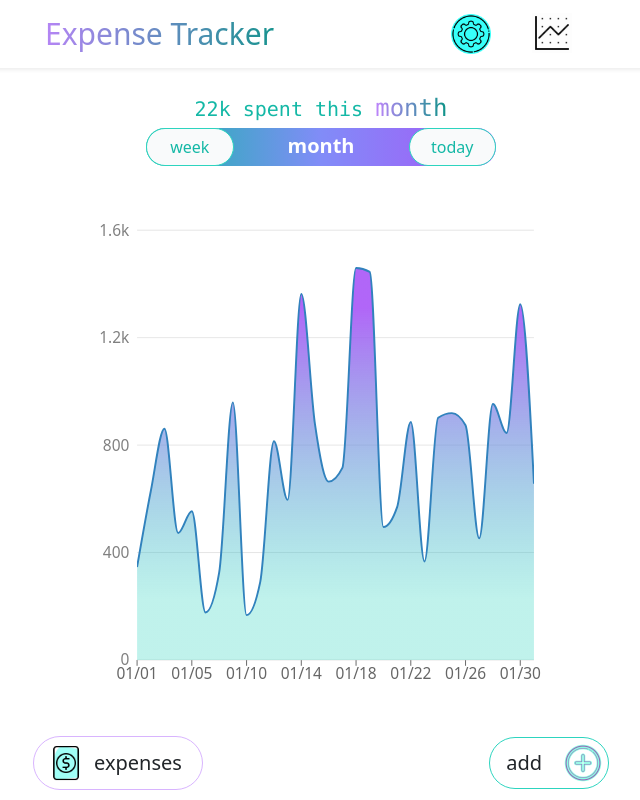
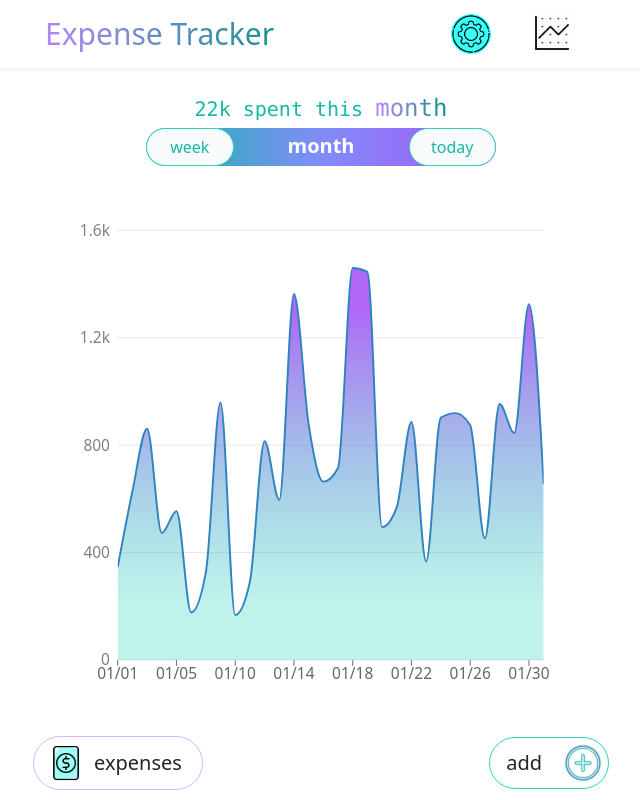
Before and after one commit to ahmadkhudai/next-tracker, a Next.js app: page /Home/HomePage in a window 1280 px wide. Shown: the whole page, without its empty margins (319-959 px from the left). Built offline with nearby package versions, Linux system fonts and the light colour scheme.

Commit message:
hid home stats for now

```diff
--- a/pages/Home/_components/CurrentVisual.tsx
+++ b/pages/Home/_components/CurrentVisual.tsx
@@ -49,11 +49,11 @@ export function CurrentVisual({expenses, nameOfX, nameOfY, dateFunction="date"}:
         <div className={"container flex flex-column flex-xl-row align-items-center  bg-white/10"}>
             {displayData.length > 1 &&
                 <div
-                    className="ak_max_600px bg-transparent border-0 container py-2 px-3 card my-4 flex justify-content-center align-items-center px-1 mx-1">
+                    className="ak_max_600px bg-transparent border-0 container py-2  card my-4 flex justify-content-center align-items-center px-1 mx-1">
 
 
-                    <ComposedChart className={"py-2 px-2 overflow-visible"} width={graphWidth} height={graphWidth}
-                                   data={displayData} margin={{top: 25, right: 30, left: 40, bottom: 1}}>
+                    <ComposedChart className={"py-2  overflow-visible"} width={graphWidth} height={graphWidth}
+                                   data={displayData} margin={{top: 25, right: 20, left: 20, bottom: 1}}>
 
                         <defs>
                             <linearGradient id="colorUv" x1="0" y1="0" x2="0" y2="1">
```
